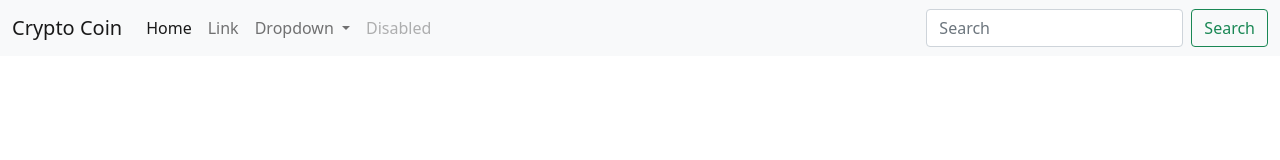
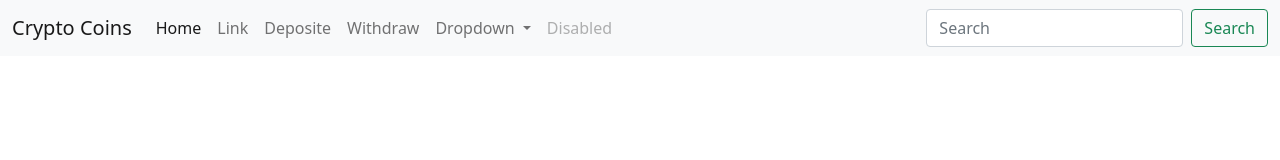
Before and after one commit to Talhamu/My-work, a plain HTML site: page index.html in a window 1280 px wide. Drawn offline with nearby package versions, Linux system fonts and the light colour scheme.

Commit message:
Develop commit

```diff
--- a/index.html
+++ b/index.html
@@ -13,7 +13,7 @@
   <body>
     <nav class="navbar navbar-expand-lg navbar-light bg-light">
         <div class="container-fluid">
-          <a class="navbar-brand" href="#">Crypto Coin</a>
+          <a class="navbar-brand" href="#">Crypto Coins</a>
           <button class="navbar-toggler" type="button" data-bs-toggle="collapse" data-bs-target="#navbarSupportedContent" aria-controls="navbarSupportedContent" aria-expanded="false" aria-label="Toggle navigation">
             <span class="navbar-toggler-icon"></span>
           </button>
@@ -24,6 +24,12 @@
               </li>
               <li class="nav-item">
                 <a class="nav-link" href="#">Link</a>
+              </li>
+              <li class="nav-item">
+                <a class="nav-link" href="#">Deposite</a>
+              </li>
+              <li class="nav-item">
+                <a class="nav-link" href="#">Withdraw</a>
               <li class="nav-item dropdown">
                 <a class="nav-link dropdown-toggle" href="#" id="navbarDropdown" role="button" data-bs-toggle="dropdown" aria-expanded="false">
                   Dropdown
```
